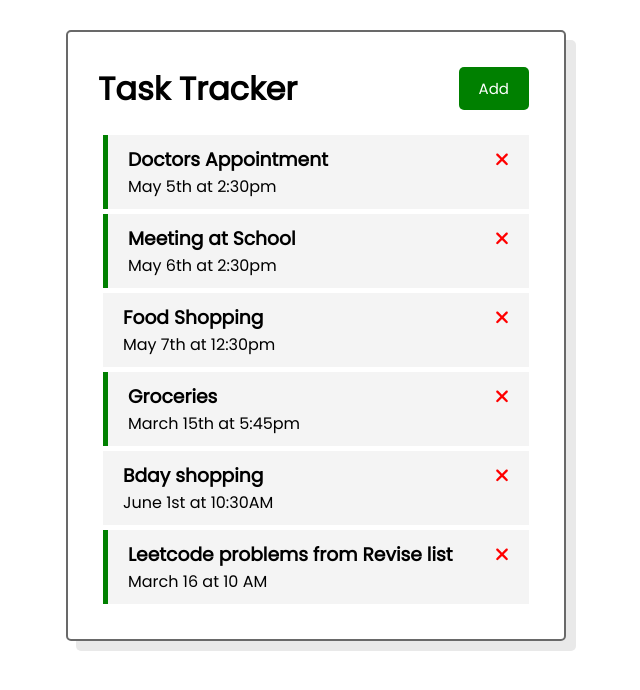
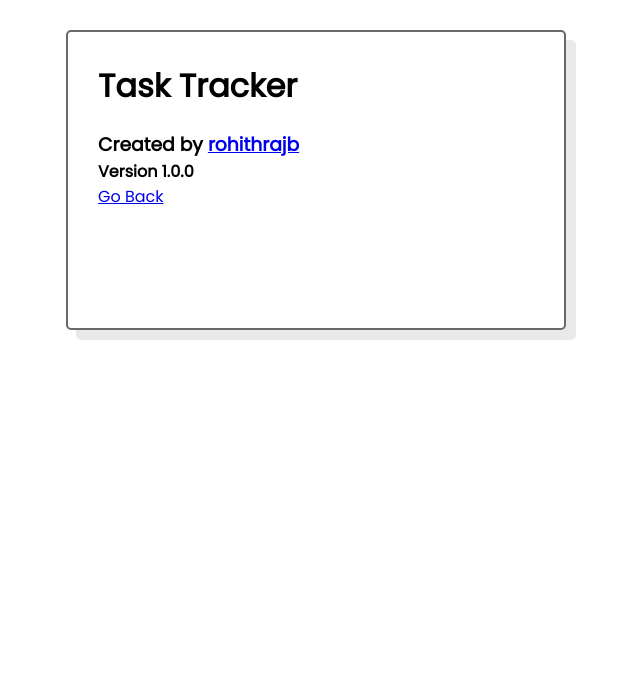
Before and after one commit to rohithrajb/task-tracker, an Angular app: page /about in a window 1280 px wide. Shown: the top 690 px of the page, without its empty margins (324-964 px from the left). Built offline with nearby package versions, Linux system fonts and the light colour scheme; data requests are answered from the project's data file.

Commit message:
App working flawlessly with fake API json-server

```diff
--- a/src/app/app.component.html
+++ b/src/app/app.component.html
@@ -1,4 +1,5 @@
 <div class="container">
     <app-header></app-header>
-    <app-tasks></app-tasks>
+    <router-outlet></router-outlet>
+    <app-footer></app-footer>
 </div>
--- a/src/app/app.module.ts
+++ b/src/app/app.module.ts
@@ -3,6 +3,7 @@
 import { FontAwesomeModule } from '@fortawesome/angular-fontawesome';
 import { HttpClientModule } from '@angular/common/http';
 import { FormsModule } from '@angular/forms';
+import { RouterModule, Routes } from '@angular/router';
 
 import { AppComponent } from './app.component';
 import { HeaderComponent } from './components/header/header.component';
@@ -10,7 +11,19 @@
 import { TasksComponent } from './components/tasks/tasks.component';
 import { TaskItemComponent } from './components/task-item/task-item.component';
 import { AddTaskComponent } from './components/add-task/add-task.component';
+import { AboutComponent } from './components/about/about.component';
+import { FooterComponent } from './components/footer/footer.component';
 
+const appRoutes: Routes = [
+    {
+        path: '',
+        component: TasksComponent
+    },
+    {
+        path: 'about',
+        component: AboutComponent
+    }
+]
 
 @NgModule({
   declarations: [
@@ -19,13 +32,16 @@
     ButtonComponent,
     TasksComponent,
     TaskItemComponent,
-    AddTaskComponent
+    AddTaskComponent,
+    AboutComponent,
+    FooterComponent
   ],
   imports: [
     BrowserModule,
     FontAwesomeModule,
     HttpClientModule,
-    FormsModule
+    FormsModule,
+    RouterModule.forRoot(appRoutes, { enableTracing: true })
   ],
   providers: [],
   bootstrap: [AppComponent]
--- /dev/null
+++ b/src/app/components/about/about.component.html
@@ -0,0 +1,8 @@
+<div>
+	<h3>
+		Created by
+		<a href="https://github.com/rohithrajb" target="_blank">rohithrajb</a>
+	</h3>
+	<h4>Version 1.0.0</h4>
+	<a routerLink="/">Go Back</a>
+</div>
--- /dev/null
+++ b/src/app/components/footer/footer.component.css
@@ -0,0 +1,4 @@
+footer {
+    margin-top: 30px;
+    text-align: center;
+}
--- /dev/null
+++ b/src/app/components/footer/footer.component.html
@@ -0,0 +1,4 @@
+<footer *ngIf="!hasRoute('/about')">
+	<p>Copyright &copy; 2021</p>
+	<a routerLink="/about">About</a>
+</footer>
--- /dev/null
+++ b/src/app/components/footer/footer.component.ts
@@ -0,0 +1,17 @@
+import { Component } from '@angular/core';
+import { Router } from '@angular/router';
+
+@Component({
+  selector: 'app-footer',
+  templateUrl: './footer.component.html',
+  styleUrls: ['./footer.component.css']
+})
+export class FooterComponent {
+
+    constructor(private router: Router) {}
+
+    hasRoute(route: string) {
+        return this.router.url === route;
+    }
+
+}
--- a/src/app/components/header/header.component.html
+++ b/src/app/components/header/header.component.html
@@ -1,4 +1,9 @@
 <header>
-    <h1>{{ title }}</h1>
-    <app-button color="{{showAddTask ? 'red' : 'green'}}" content="{{showAddTask ? 'Close' : 'Add'}}" (btnClick)="toggleAddTask()"></app-button>
+	<h1>{{ title }}</h1>
+	<app-button
+		*ngIf="hasRoute('/')"
+		color="{{ showAddTask ? 'red' : 'green' }}"
+		content="{{ showAddTask ? 'Close' : 'Add' }}"
+		(btnClick)="toggleAddTask()"
+	></app-button>
 </header>
--- a/src/app/components/header/header.component.ts
+++ b/src/app/components/header/header.component.ts
@@ -1,6 +1,7 @@
 import { Component } from '@angular/core';
 import { UiService } from 'src/app/services/ui.service';
 import { Subscription } from 'rxjs';
+import { Router } from '@angular/router';
 
 @Component({
 	selector: 'app-header',
@@ -12,7 +13,7 @@
 	showAddTask?: boolean;
 	subscription: Subscription;
 
-	constructor(private uiService: UiService) {
+	constructor(private uiService: UiService, private router: Router) {
 		this.subscription = this.uiService
 			.onToggle()
 			.subscribe((value) => (this.showAddTask = value));
@@ -21,4 +22,8 @@
 	toggleAddTask() {
 		this.uiService.toggleAddTask();
 	}
+
+	hasRoute(route: string) {
+        return this.router.url === route;
+    }
 }
```
Also changed, not shown: src/app/components/about/about.component.ts (added, +10 -0 lines), src/app/components/tasks/tasks.component.html (+6 -2 lines), src/app/components/about/about.component.css (added), 2 other files (tests, documents, lock files or other folders).
